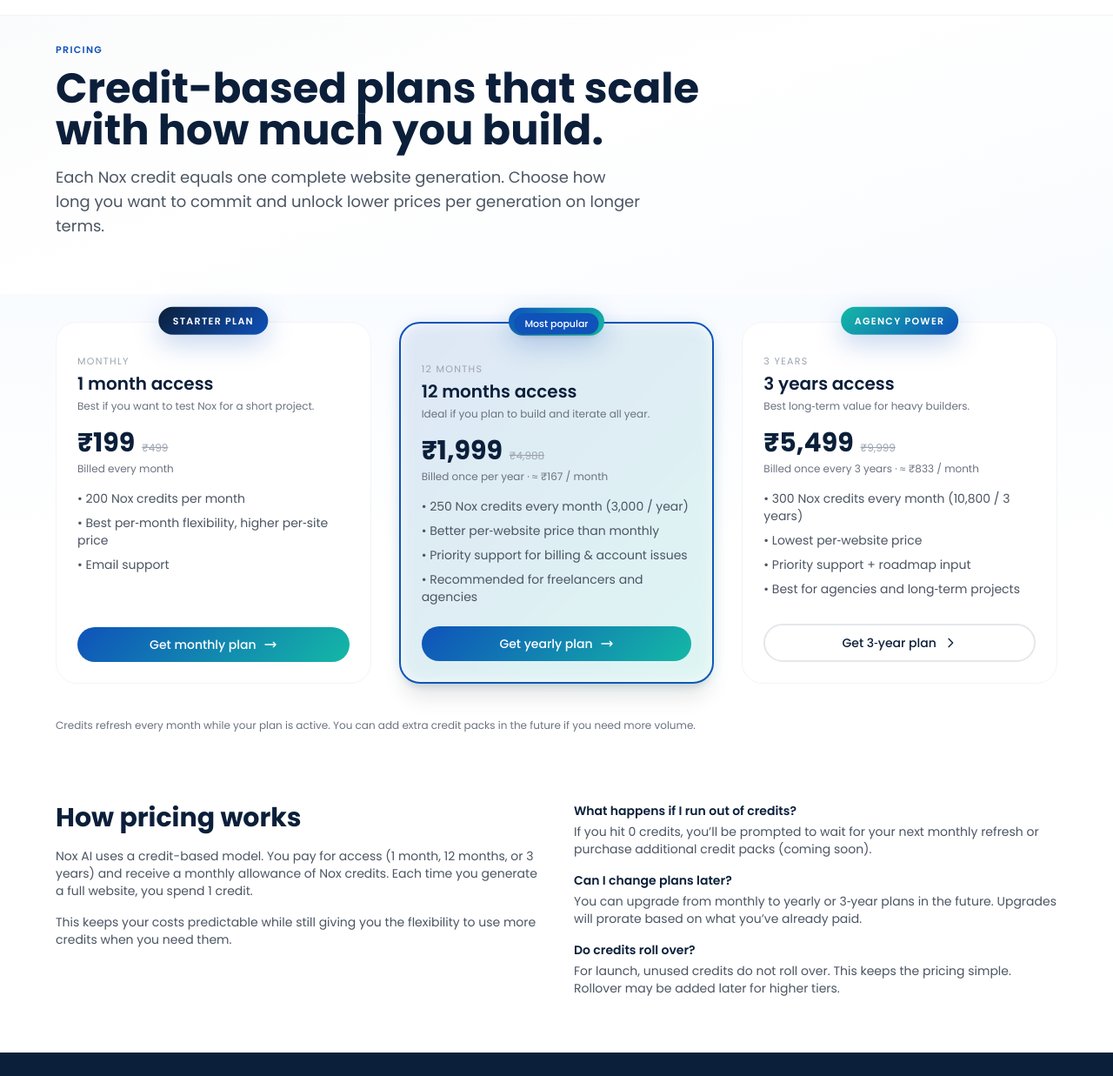
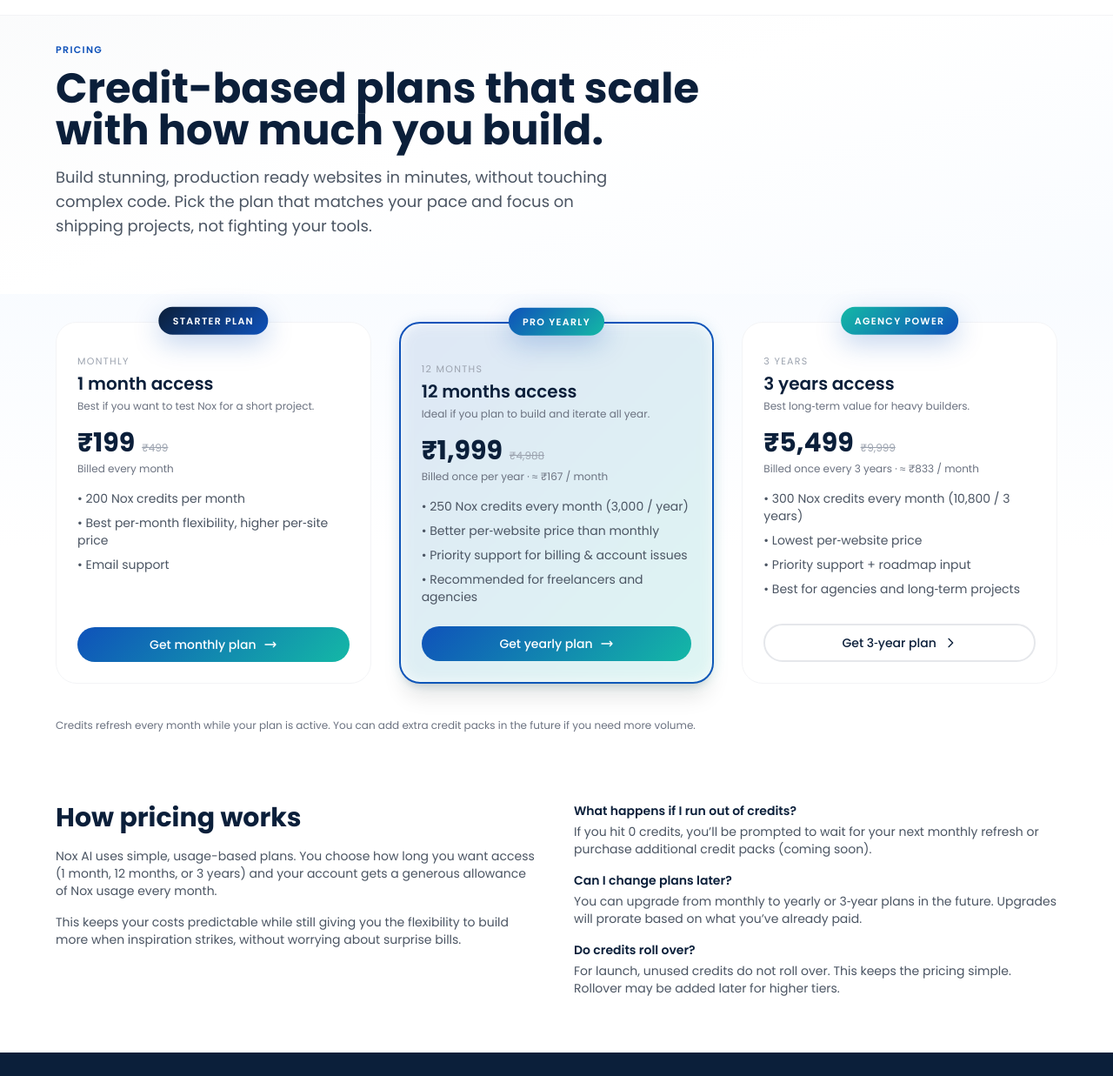
Before and after one commit to thenoxdigitals-lgtm/Nox-ai, a website: page pricing.html in a window 1280 px wide. Shown: the part 63-1300 px from the top of the page at 87% size. Drawn offline with nearby package versions, Linux system fonts and the light colour scheme.

Commit message:
Update pricing.html

```diff
--- a/pricing.html
+++ b/pricing.html
@@ -245,7 +245,7 @@
               Credit-based plans that scale with how much you build.
             </h1>
             <p class="text-gray-600 text-base md:text-lg max-w-2xl">
-              Each Nox credit equals one complete website generation. Choose how long you want to commit and unlock lower prices per generation on longer terms.
+              Build stunning, production ready websites in minutes, without touching complex code. Pick the plan that matches your pace and focus on shipping projects, not fighting your tools.
             </p>
           </div>
         </div>
@@ -298,10 +298,6 @@
             <div class="plan-card bg-white border-2 border-[#0F52BA] rounded-3xl p-6 relative flex flex-col shadow-xl">
               <div class="highlight-ring"></div>
               <div class="plan-top-tag">Pro Yearly</div>
-
-              <div class="absolute -top-3 left-1/2 -translate-x-1/2 px-3 py-1 rounded-full bg-[#0F52BA] text-[11px] font-medium text-white shadow-md z-30">
-                Most popular
-              </div>
 
               <div class="mb-4 mt-2 pt-3 relative z-10">
                 <p class="plan-badge text-gray-400 mb-1">12 MONTHS</p>
@@ -398,10 +394,10 @@
             <div>
               <h2 class="text-2xl md:text-3xl font-bold text-[#0B1F3A] mb-4">How pricing works</h2>
               <p class="text-gray-600 mb-4 text-sm">
-                Nox AI uses a credit-based model. You pay for access (1 month, 12 months, or 3 years) and receive a monthly allowance of Nox credits. Each time you generate a full website, you spend 1 credit.
+               Nox AI uses simple, usage-based plans. You choose how long you want access (1 month, 12 months, or 3 years) and your account gets a generous allowance of Nox usage every month.
               </p>
               <p class="text-gray-600 text-sm">
-                This keeps your costs predictable while still giving you the flexibility to use more credits when you need them.
+                This keeps your costs predictable while still giving you the flexibility to build more when inspiration strikes, without worrying about surprise bills.
               </p>
             </div>
             <div class="space-y-4 text-sm text-gray-600">
```
